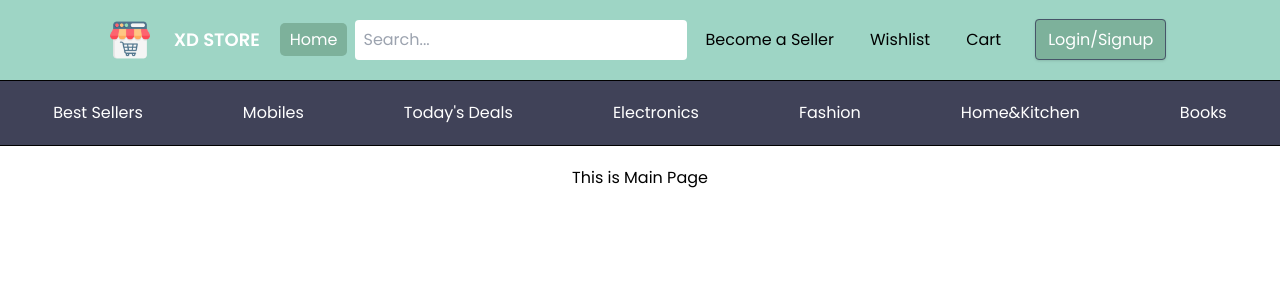
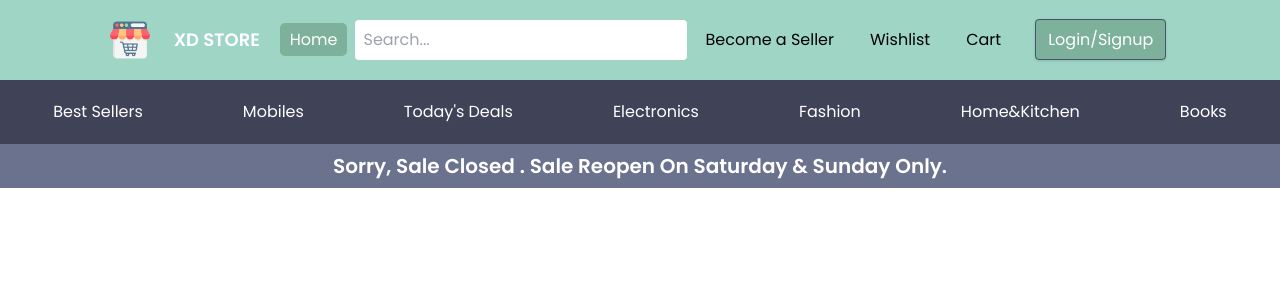
Before and after one commit to Kannu-Mandora/XD-Store-Frontend, a React (Create React App) app: page / in a window 1280 px wide. Shown: the top 300 px of the page. Built offline with nearby package versions, Linux system fonts and the light colour scheme; the HTML template or start-up script is replaced by a standard one.

Commit message:
Create: Sale.jsx Banner Add: New Colors in App.css Remove: <hr/> tags in Category.js

```diff
--- a/src/App.css
+++ b/src/App.css
@@ -22,6 +22,18 @@
     --leaf-dark-color: #9ED5C5;
     --leaf-darker-color: #8EC3B0;
     --leaf-darkest-color: #7DB19B;
+    --leaf-d-color: #8EC3B0;
+    --leaf-dr-color: #62B6B7;
+    --leaf-lg-color: #97DECE;
+    --leaf-l-color: #CBEDD5;
+    --green-light-color: #A5C9CA;
+    --green-dark-color: #A5C9CA;
+    --green-darker-color: #395B64;
+    --green-darkest-color: #2C3333;
+    --cyan-light-color: #A5F1E9;
+    --cyan-dark-color: #7FE9DE;
+    --yellow-light-color: #FFF6BF;
+    --yellow-dark-color: #FFEBAD;
     --primary-font: 'Poppins', sans-serif;
     --secondary-font: 'Titillium Web', sans-serif;
 }
--- a/src/Components/desktop/Categorybar.js
+++ b/src/Components/desktop/Categorybar.js
@@ -3,17 +3,29 @@ import { NavLink } from "react-router-dom";
 const Categorybar = () => {
   return (
     <>
-      <hr className="max-lg:hidden border-black" />
       <div className="max-lg:hidden flex justify-center items-center text-white bg-primary-color h-16 productNavbar">
-        <NavLink to="BestSeller" className="productNavlist">Best Sellers</NavLink>
-        <NavLink to="Mobiles" className="productNavlist">Mobiles</NavLink>
-        <NavLink to="Todaydeals" className="productNavlist">Today's Deals</NavLink>
-        <NavLink to="Electronics" className="productNavlist">Electronics</NavLink>
-        <NavLink to="Fashion" className="productNavlist">Fashion</NavLink>
-        <NavLink to="Kitchen" className="productNavlist">Home&Kitchen</NavLink>
-        <NavLink to="Books" className="productNavlist">Books</NavLink>
+        <NavLink to="BestSeller" className="productNavlist">
+          Best Sellers
+        </NavLink>
+        <NavLink to="Mobiles" className="productNavlist">
+          Mobiles
+        </NavLink>
+        <NavLink to="Todaydeals" className="productNavlist">
+          Today's Deals
+        </NavLink>
+        <NavLink to="Electronics" className="productNavlist">
+          Electronics
+        </NavLink>
+        <NavLink to="Fashion" className="productNavlist">
+          Fashion
+        </NavLink>
+        <NavLink to="Kitchen" className="productNavlist">
+          Home&Kitchen
+        </NavLink>
+        <NavLink to="Books" className="productNavlist">
+          Books
+        </NavLink>
       </div>
-      <hr className="max-lg:hidden border-black" />
     </>
   );
 };
--- /dev/null
+++ b/src/Components/jsx/Sale.jsx
@@ -0,0 +1,19 @@
+import React from 'react'
+
+const Sale = () => {
+    const days = ["Sunday", "Monday", "Tuesday", "Wednesday", "Thursday", "Friday", "Saturday"];
+    const day = new Date().getDay();
+    if(days[day] === "Saturday" || days[day] === "Sunday"){
+        return (
+            <h1 className="text-center font-semibold py-2 my-auto text-xl text-white bg-quaternary-color px-2">Bruh, Sale Opened .  Why you don't check it out!</h1>
+        )
+    }
+    else{
+        return (
+            <h1 className="text-center font-semibold py-2 my-auto text-xl text-white bg-quaternary-color px-2">Sorry, Sale Closed . Sale Reopen On Saturday & Sunday Only. </h1>
+        )
+    }
+
+}
+
+export default Sale
--- a/src/Components/mobile/Main.js
+++ b/src/Components/mobile/Main.js
@@ -1,19 +1,18 @@
-import React from 'react'
-import Productbars from '../jsx/Productbars'
-import Categorybar from "../desktop/Categorybar"
+import React from "react";
+import Productbars from "../jsx/Productbars";
+import Categorybar from "../desktop/Categorybar";
+import Sale from "../jsx/Sale";
 
 const Main = () => {
   return (
     <>
       <div className="lg:hidden flex justify-start items-center h-20 bg-leaf-light-color overflow-scroll scrollbar">
-        <Productbars/>
-    </div>
-    <Categorybar/>
-    <div>
-    <h1 className='text-center my-5'>This is Main Page</h1>
-    </div>
+        <Productbars />
+      </div>
+      <Categorybar />
+      <Sale/>
     </>
-  )
-}
+  );
+};
 
-export default Main
+export default Main;
```
Also changed, not shown: src/assests/css/md-screen.css (+4 -3 lines).
